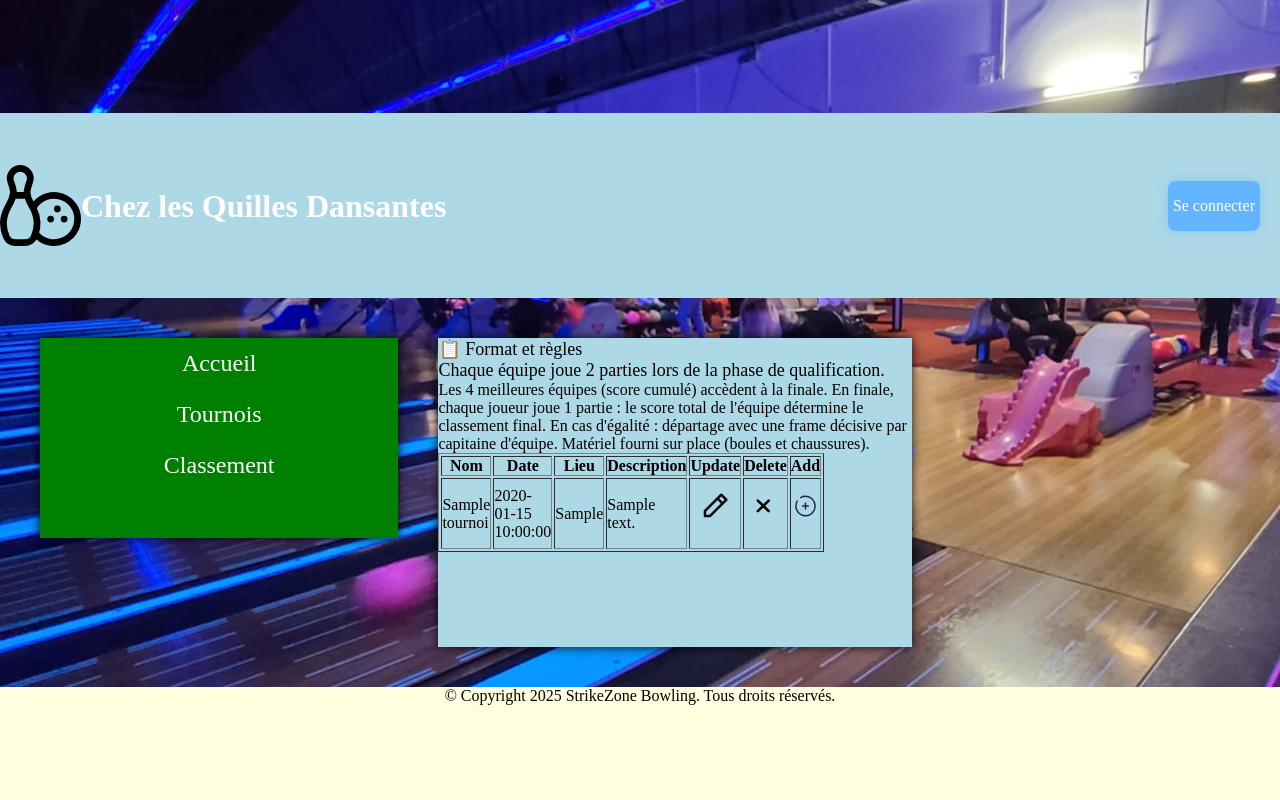
After one commit to Clio8994/projet, a PHP site: page /admin/tournois.php in a window 1280 px wide. The commit adds this page. Run offline with PHP 8.4, Linux system fonts and the light colour scheme; tables that the repository leaves empty or names only in its code hold one stand-in row (values such as "Sample post").

Commit message:
ajout page admin et iamge

```diff
--- /dev/null
+++ b/admin/tournois.php
@@ -0,0 +1,64 @@
+<<?php
+    include '../inc/header.php';
+    include '../inc/nav.php';
+    ?>
+    <main>
+    <section>
+        <p>📋 Format et règles
+        <p>Chaque équipe joue 2 parties lors de la phase de qualification.</p>
+
+        Les 4 meilleures équipes (score cumulé) accèdent à la finale.
+
+        En finale, chaque joueur joue 1 partie : le score total de l'équipe détermine le classement final.
+
+        En cas d'égalité : départage avec une frame décisive par capitaine d'équipe.
+
+        Matériel fourni sur place (boules et chaussures).
+
+
+    </section>
+    <table border="1">
+        <thead>
+            <th>Nom</th>
+            <th>Date</th>
+            <th>Lieu</th>
+            <th>Description</th>
+            <th>Update</th>
+            <th>Delete</th>
+            <th>Add</th>
+        </thead>
+        <?php
+        include "../inc/key.php";
+        $sql = "SELECT * FROM tournois ORDER BY date DESC";
+        $book = $connexion->query($sql);
+        foreach ($book as $b):
+        ?>
+            <tbody>
+                <td><?= $b["nom"]; ?></td>
+                <td><?= $b["date"]; ?></td>
+                <td><?= $b["lieu"]; ?></td>
+                <td><?= $b["description"]; ?></td>
+                <td>
+                    <form action="update.php" method="post">
+                        <input type="hidden" name="id" value="<?= $b["id"] ?>">
+                        <input type="image" src="../images/modifier.svg" alt="SEO">
+                    </form>
+                </td>
+                <td>
+                    <form action="delete.php" method="post">
+                        <input type="image" src="../images/close.svg" alt="SEO">
+                        <input type="hidden" name="id" value="<?= $b["id"] ?>">
+                    </form>
+                </td>
+                <td>
+                    <form action="ajout_tournois.php" method="post">
+                        <input type="image" src="../images/add.svg" alt="SEO">
+                        <input type="hidden" name="id" value="<?= $b["id"] ?>">
+                    </form>
+                </td>
+            </tbody>
+        <?php endforeach; ?>
+    </table>
+
+    </main>
+    <?php include '../inc/footer.php'; ?>
--- a/css/style.css
+++ b/css/style.css
@@ -43,8 +43,9 @@ form {
     align-items: center;
 }
 
-input[type="image"]{
+input[type="image"] {
     height: 30px;
+    border: none;
 }
 
 nav{
@@ -142,3 +143,7 @@ footer{
     margin: 20px;
     padding: 5px;
 }
+
+table {
+    width: 80%;
+}
--- a/pages/login.php
+++ b/pages/login.php
@@ -3,16 +3,16 @@
 if (isset($_POST["email"]) && !empty($_POST["mdp"]) && isset($_POST["email"]) && !empty($_POST["mdp"])) {
     $email = $_POST["email"];
     $mdp = $_POST["mdp"];
-    $sql = "SELECT * FROM admin WHERE email=$email";
+    $sql = "SELECT * FROM admin WHERE email='$email'";
     include "../inc/key.php";
     $rqt = $connexion->query($sql);
-    $admin  = $result->fetch();
+    $admin  = $rqt->fetch();
     if ($admin && password_verify($mdp, $admin["mot_de_passe"])) {
         $_SESSION["admin_connecte"] = true;
         $_SESSION["admin_email"] = $admin["email"];
         header("Location: ../admin.php");
     } else {
-        header("location:connexion.php");
+        header("location:../admin/tournois.php");
     }
 
 } else {
```
Also changed, not shown: admin/ajout_tournois.php (added, +23 -0 lines), admin/delete.php (added, +12 -0 lines), admin/insert.php (added, +18 -0 lines), admin/update.php (added, +34 -0 lines), pages/classement.php (+0 -10 lines), images/add.svg (added), images/close.svg (added), images/modifier.svg (added).
